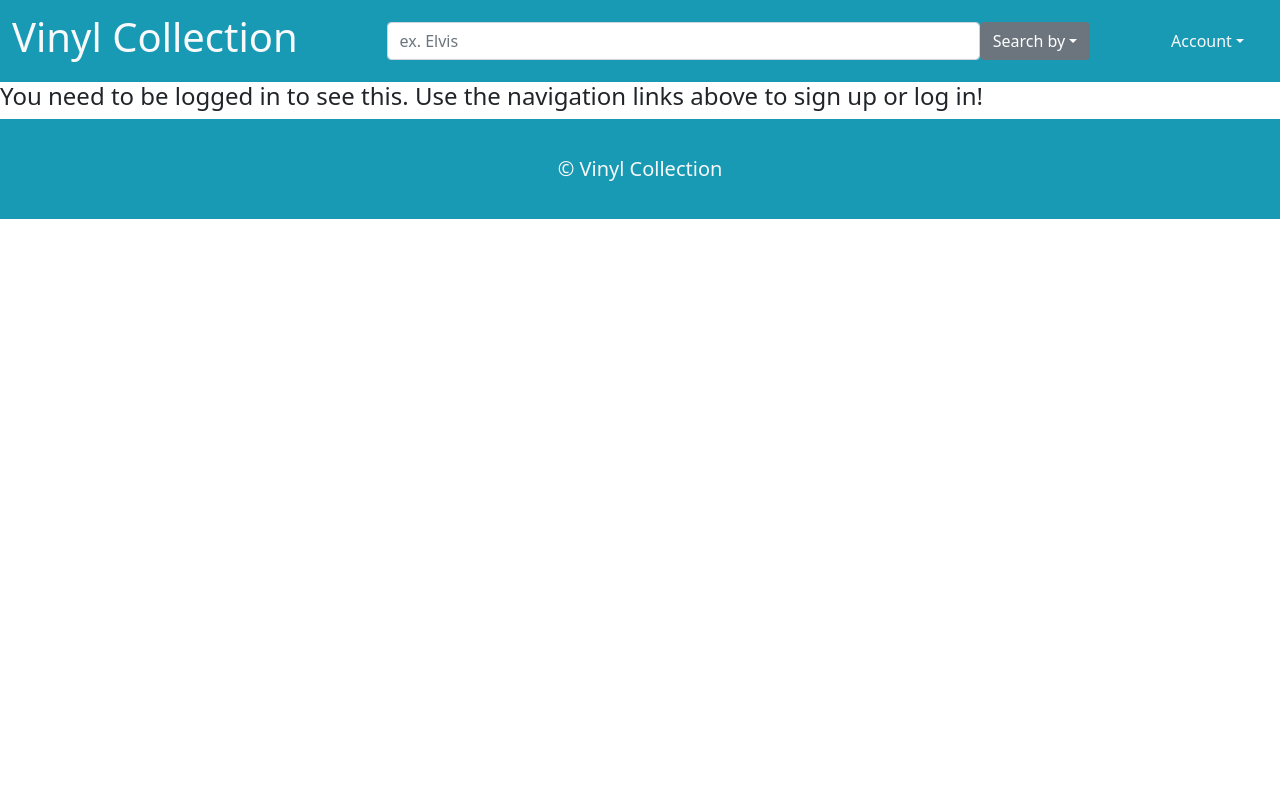
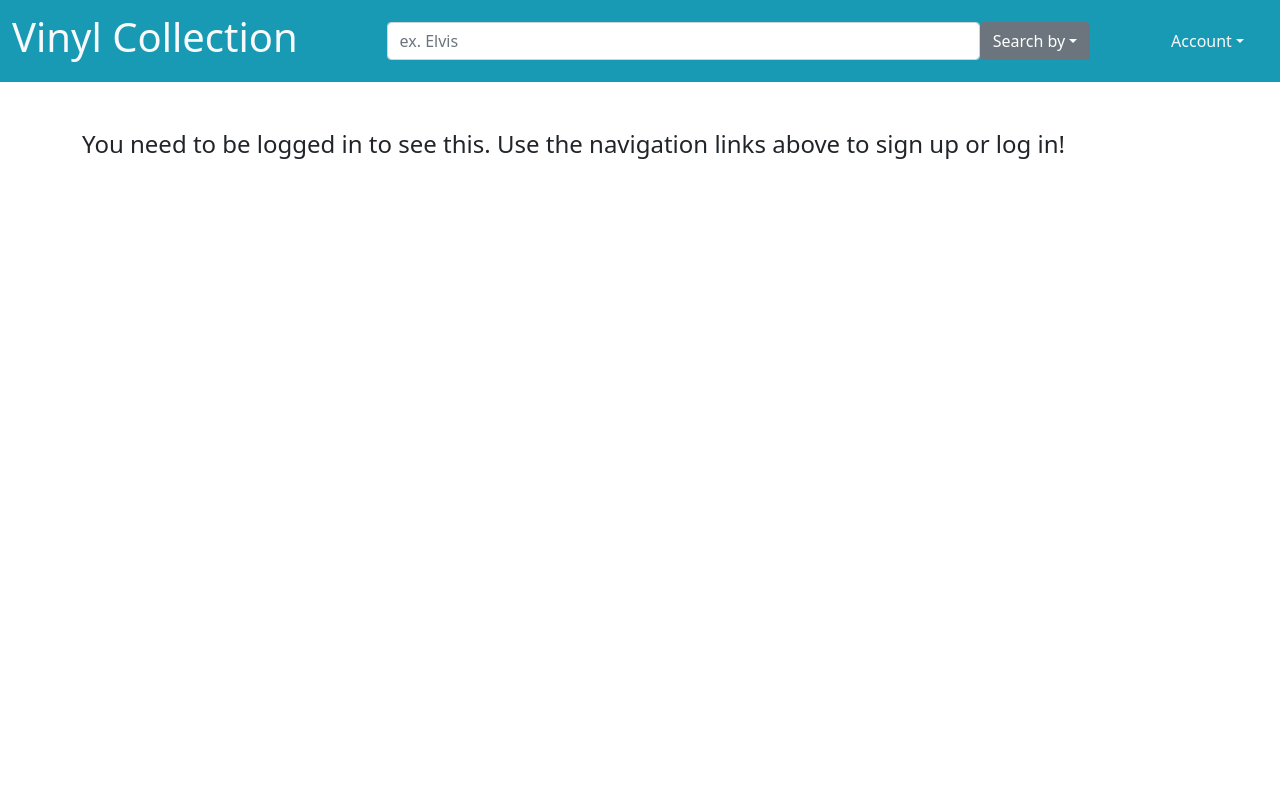
Before and after one commit to simone188535/apollo-mern-mongo, a React (Create React App) app in the folder client/: page /me in a window 1280 px wide. Shown: the top 800 px of the page. Built offline with nearby package versions, Linux system fonts and the light colour scheme; no server answers.

Commit message:
page height corrections

```diff
--- a/client/src/pages/Profile.js
+++ b/client/src/pages/Profile.js
@@ -1,12 +1,12 @@
 // Node Modules
-import React from 'react';
-import { Redirect, useParams } from 'react-router-dom';
-import { useQuery } from '@apollo/client';
+import React from "react";
+import { Redirect, useParams } from "react-router-dom";
+import { useQuery } from "@apollo/client";
 // Utilities
-import Auth from '../utils/auth';
-import { QUERY_USERS, QUERY_USER, QUERY_ME } from '../utils/queries';
+import Auth from "../utils/auth";
+import { QUERY_USERS, QUERY_USER, QUERY_ME } from "../utils/queries";
 // Components
-import UserList from '../components/UserList';
+import UserList from "../components/UserList";
 
 const Profile = () => {
   const { id } = useParams();
@@ -35,17 +35,21 @@ const Profile = () => {
 
   if (!user?.username) {
     return (
-      <h4>
-        You need to be logged in to see this. Use the navigation links above to
-        sign up or log in!
-      </h4>
+      <section className="container profile-page mt-5 min-vh-100">
+        <div className="row">
+          <h4>
+            You need to be logged in to see this. Use the navigation links above
+            to sign up or log in!
+          </h4>
+        </div>
+      </section>
     );
   }
 
   const renderUserList = () => {
     if (usersLoading) return null;
     // Only renders users who's profile we're not currently viewing
-    const notMeUsers = users.filter(o => o._id !== user._id);
+    const notMeUsers = users.filter((o) => o._id !== user._id);
     return <UserList users={notMeUsers} title="User List" />;
   };
 
@@ -57,18 +61,16 @@ const Profile = () => {
         <li>email: {user.email}</li>
       </ul>
     );
-  }
+  };
 
   return (
-    <div>
-      <div>
-        <h2>
-          Viewing {id ? `${user.username}'s` : 'your'} profile.
-        </h2>
+    <section className="container profile-page mt-5 min-vh-100">
+      <div className="row">
+        <h2>Viewing {id ? `${user.username}'s` : "your"} profile.</h2>
         {renderCurrentUserInfo()}
         {renderUserList()}
       </div>
-    </div>
+    </section>
   );
 };
 
```
